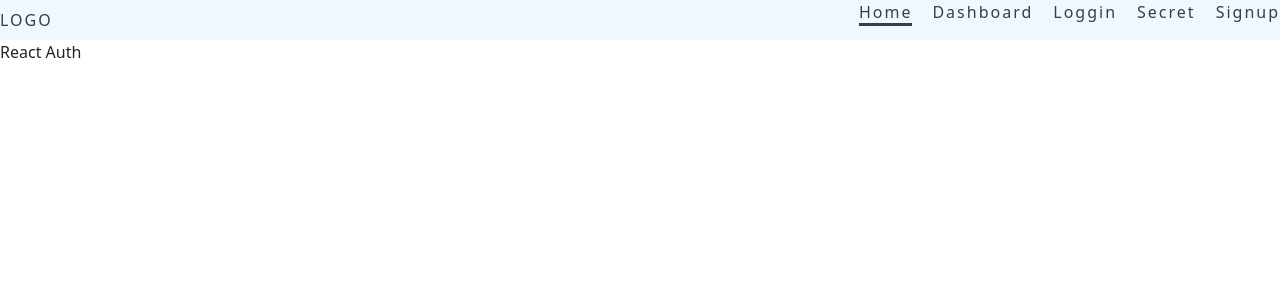
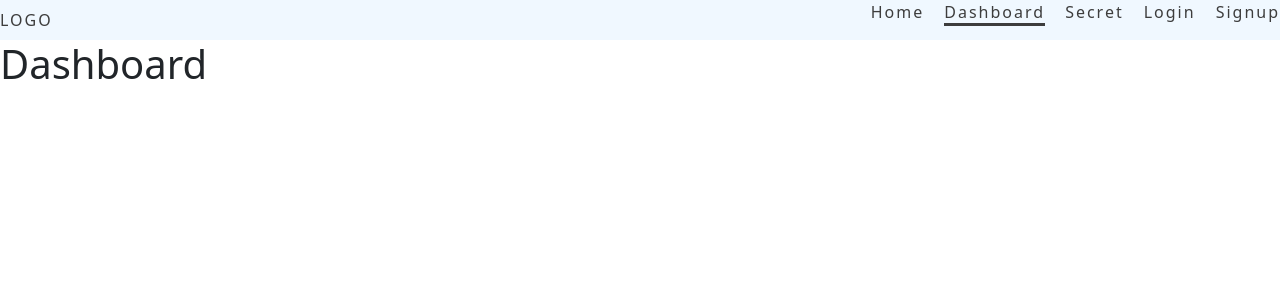
Before and after one commit to agusnmm/Proyect-6-E-commerce, a React (Vite) app: page /dashboard in a window 1280 px wide. Shown: the top 300 px of the page. Built offline with nearby package versions, Linux system fonts and the light colour scheme.

Commit message:
is active

```diff
--- a/package.json
+++ b/package.json
@@ -12,7 +12,8 @@
   "dependencies": {
     "bootstrap": "^5.3.2",
     "react": "^18.2.0",
-    "react-dom": "^18.2.0"
+    "react-dom": "^18.2.0",
+    "react-router-dom": "^6.16.0"
   },
   "devDependencies": {
     "@types/react": "^18.2.15",
--- a/src/App.jsx
+++ b/src/App.jsx
@@ -1,21 +1,14 @@
-import './App.css'
-import Dashboard from './Pages/Dashboard'
-import Home from './Pages/Home'
-import Loggin from './Pages/Loggin'
-import Secret from './Pages/Secret'
-import Signup from './Pages/Signup'
+import { BrowserRouter } from 'react-router-dom'
 import Header from './Components/Header'
+import RoutesIndex from './routes/RoutesIndex'
 
 function App () {
   return (
     <>
-      <Header />
-      <p>React Auth</p>
-      <Home />
-      <Dashboard />
-      <Loggin />
-      <Secret />
-      <Signup />
+      <BrowserRouter>
+        <Header />
+        <RoutesIndex />
+      </BrowserRouter>
     </>
   )
 }
--- a/src/Components/Header/Header.jsx
+++ b/src/Components/Header/Header.jsx
@@ -1,25 +1,28 @@
-import './Header.scss'
+import { NavLink } from 'react-router-dom'
+import './header.scss'
 
 const Header = () => {
+  const linkIsActive = (isActive) => isActive ? 'header__item-link header__item-link--is-active' : 'header__item-link'
+
   // BEM PARA LLAMAR NUESTRAS CLASES
   return (
     <nav className='header'>
-      <a className='header__logo' href='/'>LOGO</a>
+      <NavLink className='header__logo' to='/'>LOGO</NavLink>
       <ul className='header__nav-list'>
         <li className='header__list-item'>
-          <a className='header__item-link header__item-link--is-active' href='/home'>Home</a>
+          <NavLink className={({ isActive }) => linkIsActive(isActive)} to='/'>Home</NavLink>
         </li>
         <li className='header__list-item'>
-          <a className='header__item-link' href='/dashboard'>Dashboard</a>
+          <NavLink className={({ isActive }) => linkIsActive(isActive)} to='/dashboard'>Dashboard</NavLink>
         </li>
         <li className='header__list-item'>
-          <a className='header__item-link' href='/loggin'>Loggin</a>
+          <NavLink className={({ isActive }) => linkIsActive(isActive)} to='/secret'>Secret</NavLink>
         </li>
         <li className='header__list-item'>
-          <a className='header__item-link' href='/secret'>Secret</a>
+          <NavLink className={({ isActive }) => linkIsActive(isActive)} to='/login'>Login</NavLink>
         </li>
         <li className='header__list-item'>
-          <a className='header__item-link' href='/signup'>Signup</a>
+          <NavLink className={({ isActive }) => linkIsActive(isActive)} to='/signup'>Signup</NavLink>
         </li>
       </ul>
     </nav>
--- a/src/Pages/Dashboard.jsx
+++ b/src/Pages/Dashboard.jsx
@@ -2,7 +2,7 @@ import React from 'react'
 
 const Dashboard = () => {
   return (
-    <h1 />
+    <h1>Dashboard</h1>
   )
 }
 
--- a/src/Pages/Home.jsx
+++ b/src/Pages/Home.jsx
@@ -2,7 +2,7 @@ import React from 'react'
 
 const Home = () => {
   return (
-    <h1 />
+    <h1>Home</h1>
   )
 }
 
--- a/src/Pages/Loggin.jsx
+++ /dev/null
@@ -1,9 +0,0 @@
-import React from 'react'
-
-const Loggin = () => {
-  return (
-    <h1 />
-  )
-}
-
-export default Loggin
--- /dev/null
+++ b/src/Pages/Login.jsx
@@ -0,0 +1,9 @@
+import React from 'react'
+
+const Login = () => {
+  return (
+    <h1>Login</h1>
+  )
+}
+
+export default Login
--- a/src/Pages/Secret.jsx
+++ b/src/Pages/Secret.jsx
@@ -2,7 +2,7 @@ import React from 'react'
 
 const Secret = () => {
   return (
-    <h1 />
+    <h1>Secret</h1>
   )
 }
 
--- a/src/Pages/Signup.jsx
+++ b/src/Pages/Signup.jsx
@@ -2,7 +2,7 @@ import React from 'react'
 
 const Signup = () => {
   return (
-    <h1 />
+    <h1>Sign Up</h1>
   )
 }
 
--- /dev/null
+++ b/src/Pages/index.js
@@ -0,0 +1,14 @@
+import Dashboard from '@/Pages/Dashboard'
+import Home from '@/Pages/Home'
+import Login from '@/Pages/Login'
+import Secret from '@/Pages/Secret'
+import Signup from '@/Pages/Signup'
+
+// EXPORTAR COMO UN OBJETO
+export {
+  Dashboard,
+  Home,
+  Login,
+  Secret,
+  Signup
+}
--- /dev/null
+++ b/src/routes/RoutesIndex.jsx
@@ -0,0 +1,16 @@
+import { Routes, Route } from 'react-router-dom'
+import { Home, Dashboard, Login, Secret, Signup } from '@/Pages'
+
+const RoutesIndex = () => {
+  return (
+    <Routes>
+      <Route path='/' element={<Home />} />
+      <Route path='/dashboard' element={<Dashboard />} />
+      <Route path='/login' element={<Login />} />
+      <Route path='/secret' element={<Secret />} />
+      <Route path='/signup' element={<Signup />} />
+    </Routes>
+  )
+}
+
+export default RoutesIndex
```
Also changed, not shown: 1 other file (tests, documents, lock files or other folders).
